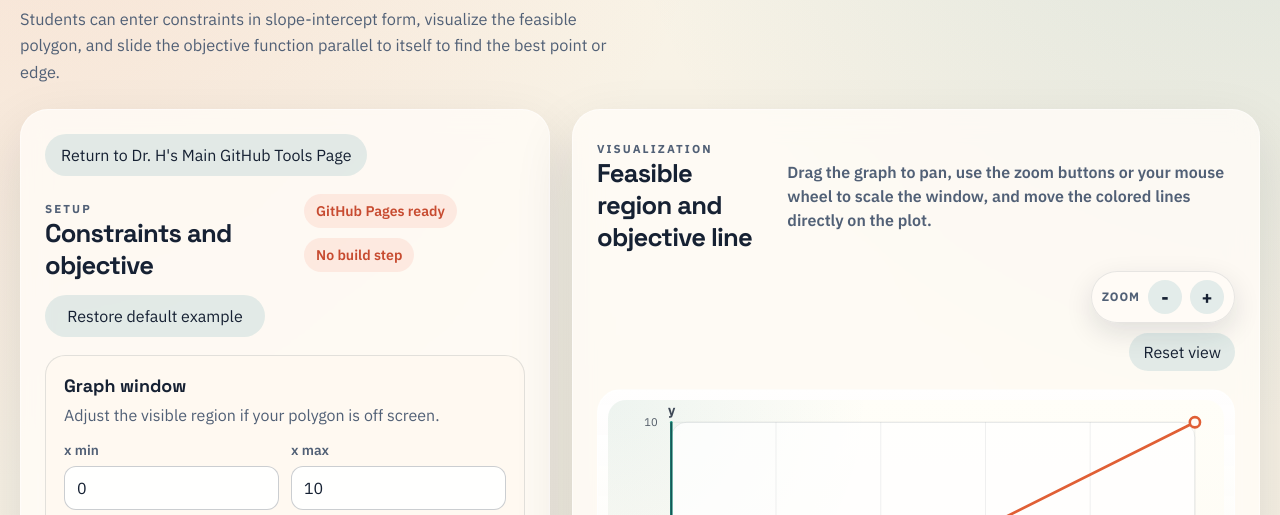
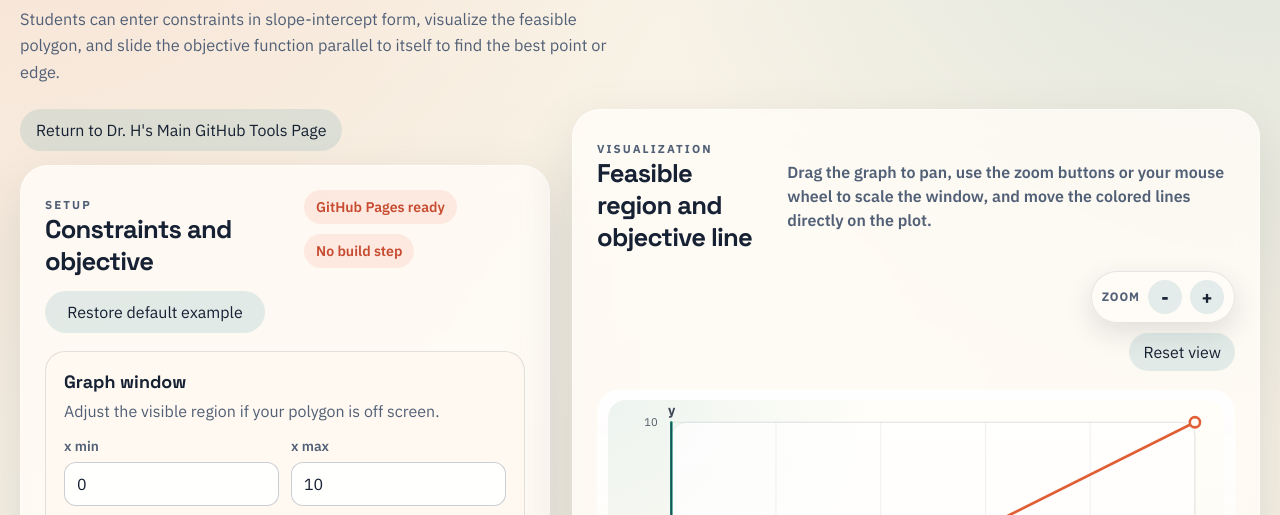
Before and after one commit to rhartlage/linear-programming-studio, a plain HTML site: page index.html in a window 1280 px wide. Shown: the part 251-766 px from the top of the page. Drawn offline with Linux system fonts and the light colour scheme.

Commit message:
Move return button above control panel

```diff
--- a/index.html
+++ b/index.html
@@ -31,7 +31,7 @@
       </header>
 
       <main class="workspace">
-        <section class="panel control-panel">
+        <div class="control-column">
           <div class="button-row">
             <a
               class="button button-secondary spotlight-button"
@@ -41,6 +41,7 @@
             </a>
           </div>
 
+          <section class="panel control-panel">
           <div class="panel-head">
             <div>
               <p class="section-kicker">Setup</p>
@@ -148,8 +149,8 @@
               </button>
             </div>
           </section>
-
-        </section>
+          </section>
+        </div>
 
         <section class="panel graph-panel">
           <div class="panel-head graph-head">
--- a/styles.css
+++ b/styles.css
@@ -99,6 +99,12 @@ textarea {
   display: grid;
   gap: 22px;
   grid-template-columns: minmax(360px, 530px) minmax(0, 1fr);
+}
+
+.control-column {
+  display: grid;
+  gap: 14px;
+  align-content: start;
 }
 
 .panel {
```
